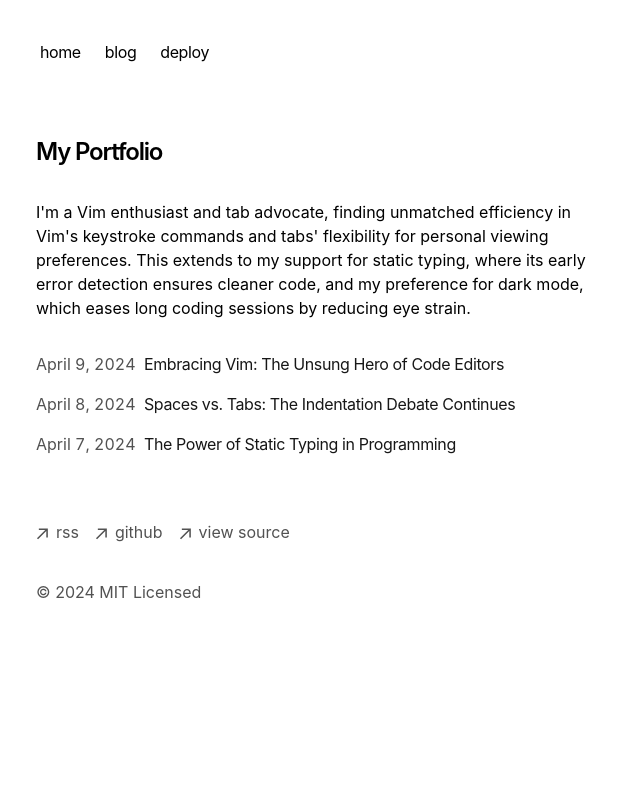
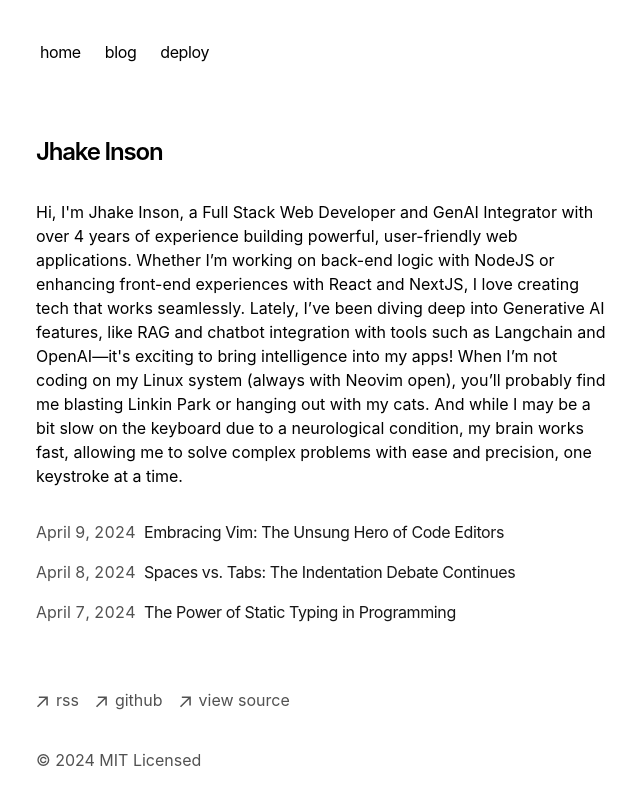
Before and after one commit to jhakeinson/jhakeinson.com, a Next.js app: page / in a window 1280 px wide. Shown: the top 804 px of the page, without its empty margins (316-956 px from the left). Built offline with nearby package versions, Linux system fonts and the light colour scheme.

Commit message:
UPDATE: update homepage title and description

```diff
--- a/app/page.tsx
+++ b/app/page.tsx
@@ -1,21 +1,17 @@
-import { BlogPosts } from 'app/components/posts'
+import { BlogPosts } from "app/components/posts";
 
 export default function Page() {
   return (
     <section>
       <h1 className="mb-8 text-2xl font-semibold tracking-tighter">
-        My Portfolio
+        Jhake Inson
       </h1>
       <p className="mb-4">
-        {`I'm a Vim enthusiast and tab advocate, finding unmatched efficiency in
-        Vim's keystroke commands and tabs' flexibility for personal viewing
-        preferences. This extends to my support for static typing, where its
-        early error detection ensures cleaner code, and my preference for dark
-        mode, which eases long coding sessions by reducing eye strain.`}
+        {`Hi, I'm Jhake Inson, a Full Stack Web Developer and GenAI Integrator with over 4 years of experience building powerful, user-friendly web applications. Whether I’m working on back-end logic with NodeJS or enhancing front-end experiences with React and NextJS, I love creating tech that works seamlessly. Lately, I’ve been diving deep into Generative AI features, like RAG and chatbot integration with tools such as Langchain and OpenAI—it's exciting to bring intelligence into my apps! When I’m not coding on my Linux system (always with Neovim open), you’ll probably find me blasting Linkin Park or hanging out with my cats. And while I may be a bit slow on the keyboard due to a neurological condition, my brain works fast, allowing me to solve complex problems with ease and precision, one keystroke at a time.`}
       </p>
       <div className="my-8">
         <BlogPosts />
       </div>
     </section>
-  )
+  );
 }
```
